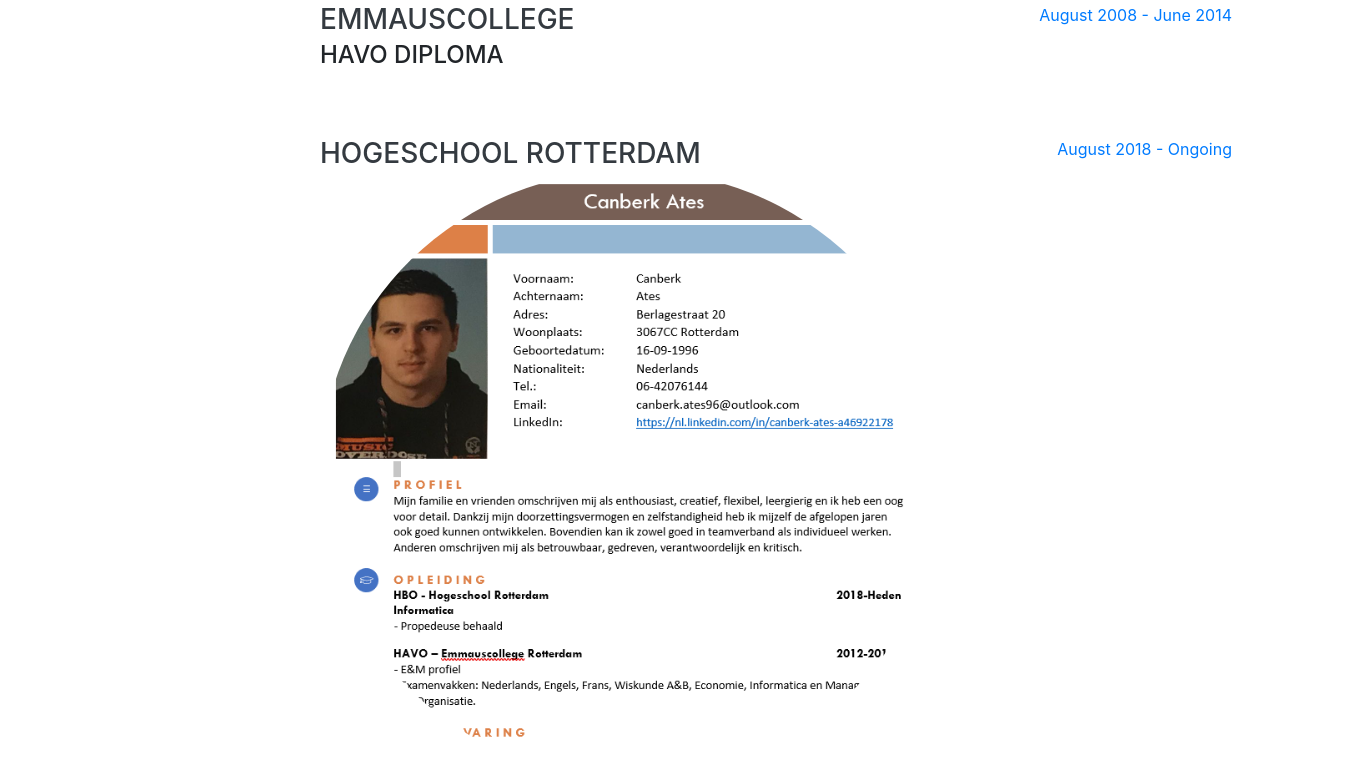
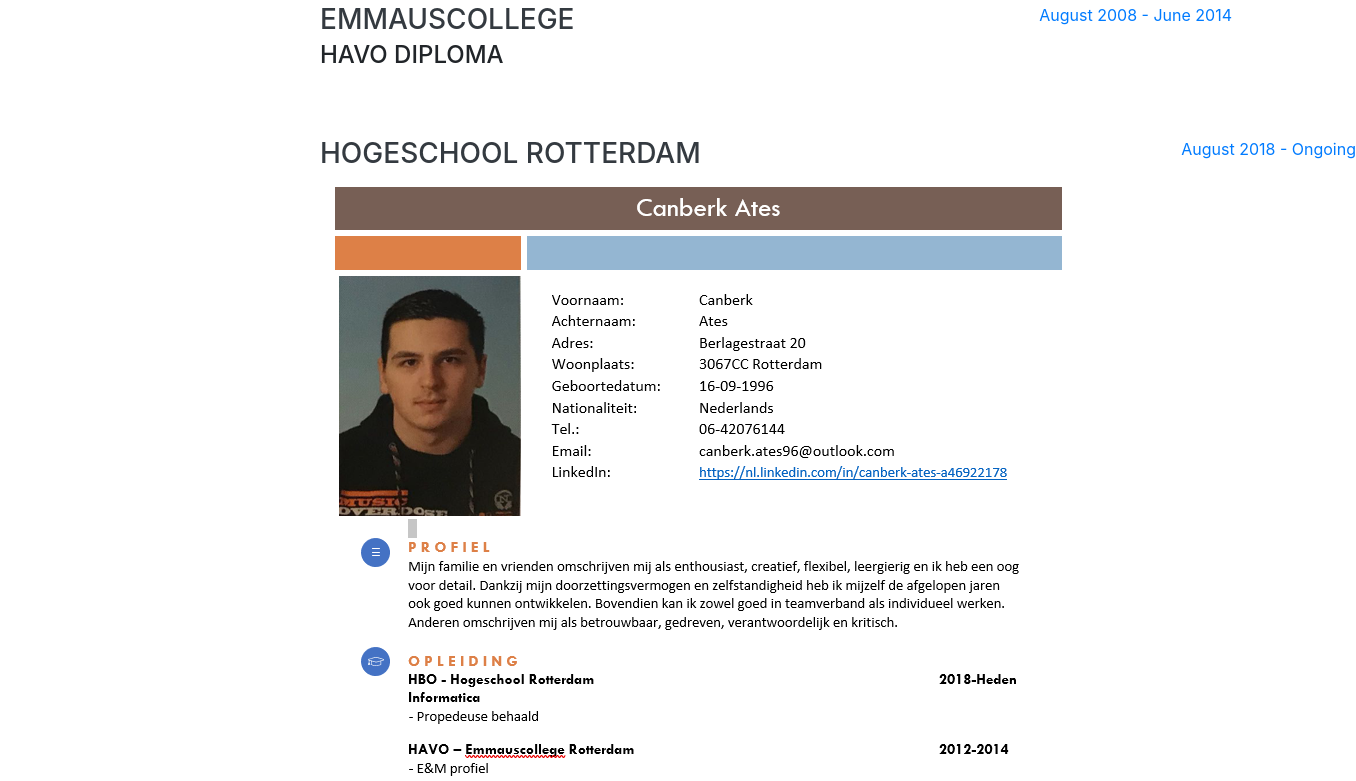
Before and after one commit to canberkates/canberkates.github.io, a website with bundled scripts: page index.html in a window 1280 px wide. Shown: the part 2476-3257 px from the top of the page, 1356 px wide, since content can reach past the window. Built offline with nearby package versions, Linux system fonts and the light colour scheme; a web font is replaced by a local one.

Commit message:
Update index.html

```diff
--- a/index.html
+++ b/index.html
@@ -160,7 +160,7 @@
         <div class="resume-item d-flex flex-column flex-md-row justify-content-between mb-5">
           <div class="resume-content">
             <h3 class="mb-0">Hogeschool Rotterdam</h3>
-            <img class="img-fluid img-profile rounded-circle mx-auto mb-2" src ="img/cv1.png" alt="">
+            <img class="" src ="img/cv1.png" alt="">
             <img class="img-fluid img-profile rounded-circle mx-auto mb-2" src ="img/cv2.png" alt="">
           </div>
           <div class="resume-date text-md-right">
```
